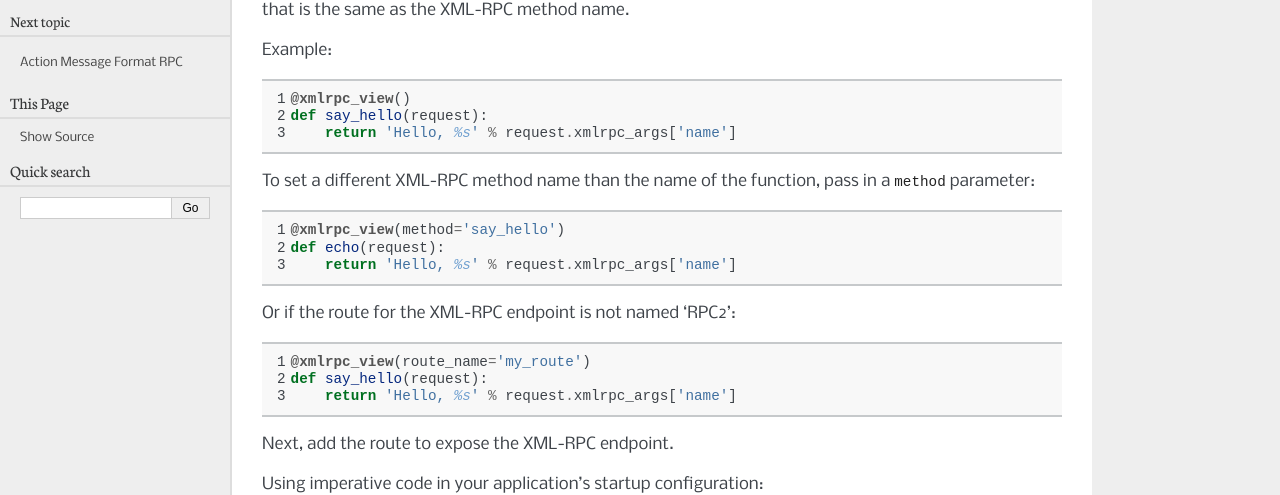
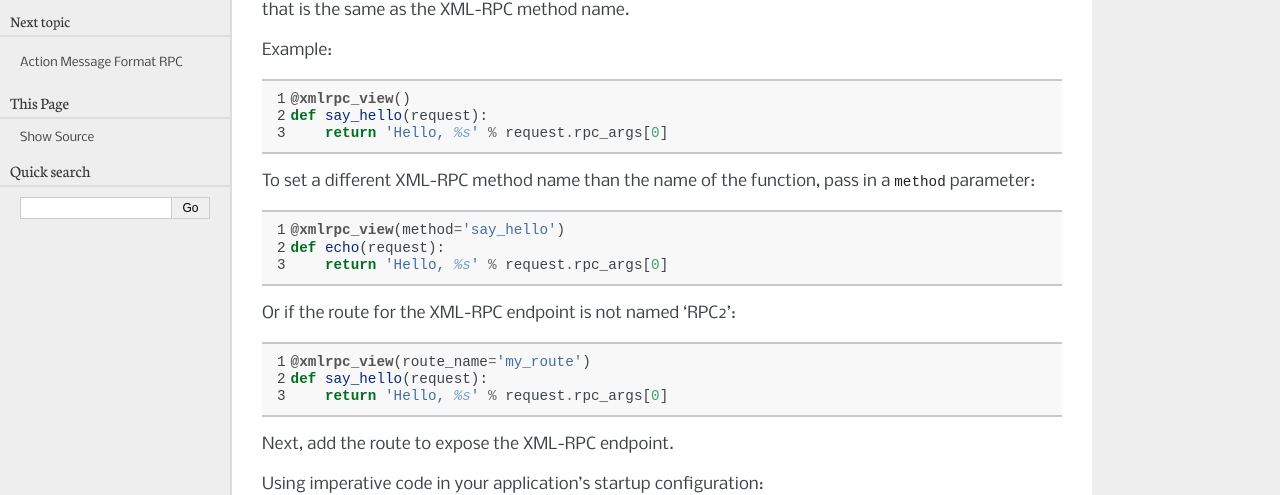
Before and after one commit to Pylons/pyramid_rpc, a Sphinx documentation site: the page built from docs/xmlrpc.rst, in a window 1280 px wide. Shown: the part 327-822 px from the top of the page. Built offline with Sphinx 7.4.7, drawn with Linux system fonts in a browser that asks for light colours; the version number could not be read and is left out.

Commit message:
Modified docs to reference ``request.rpc_args``.

```diff
--- a/docs/xmlrpc.rst
+++ b/docs/xmlrpc.rst
@@ -25,7 +25,7 @@ Example:
 
    @xmlrpc_view()
    def say_hello(request):
-       return 'Hello, %s' % request.xmlrpc_args['name']
+       return 'Hello, %s' % request.rpc_args[0]
 
 To set a different XML-RPC method name than the name of the function, pass
 in a ``method`` parameter:
@@ -35,7 +35,7 @@ in a ``method`` parameter:
 
     @xmlrpc_view(method='say_hello')
     def echo(request):
-        return 'Hello, %s' % request.xmlrpc_args['name']
+        return 'Hello, %s' % request.rpc_args[0]
 
 Or if the route for the XML-RPC endpoint is not named 'RPC2':
 
@@ -44,7 +44,7 @@ Or if the route for the XML-RPC endpoint is not named 'RPC2':
 
     @xmlrpc_view(route_name='my_route')
     def say_hello(request):
-        return 'Hello, %s' % request.xmlrpc_args['name']
+        return 'Hello, %s' % request.rpc_args[0]
 
 Next, add the route to expose the XML-RPC endpoint.
 
```
